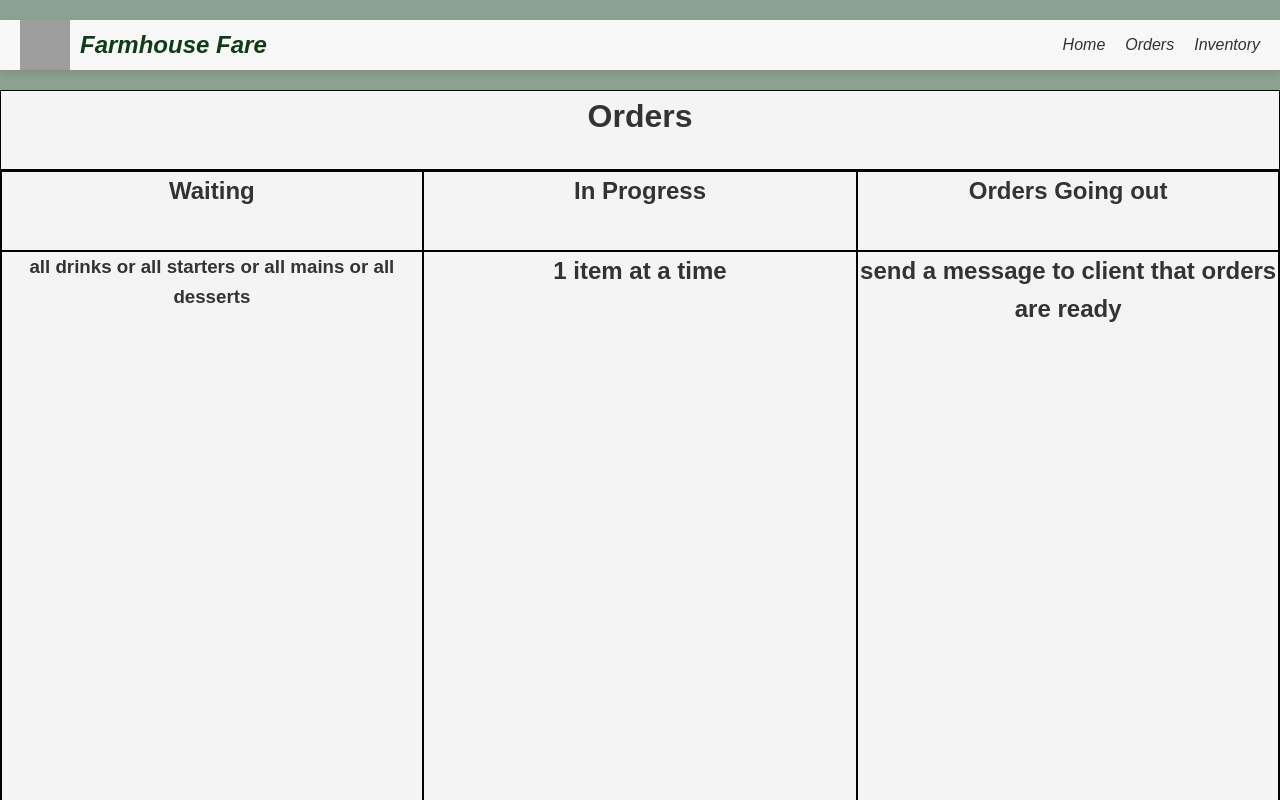
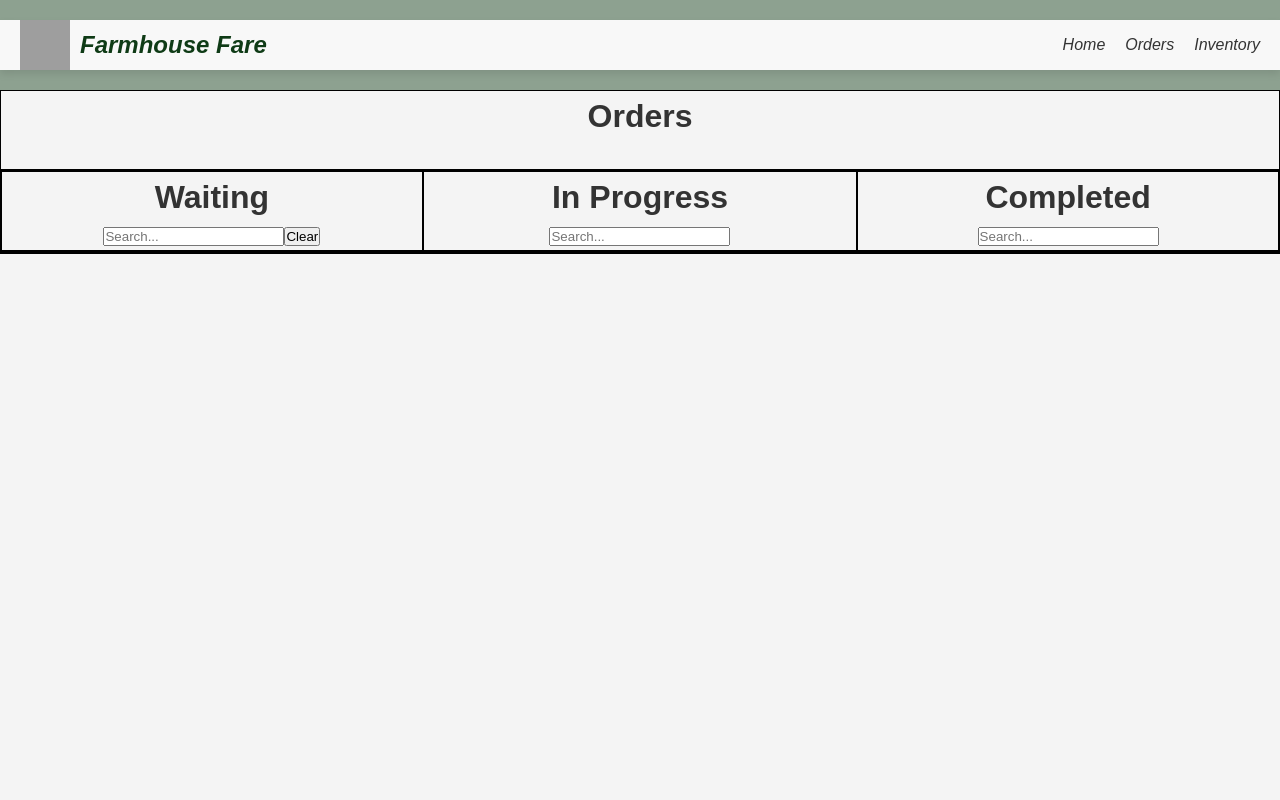
Before and after one commit to Bradwill-Van-Niekerk/wild-and-rooted, a React (Create React App) app: page /Orders in a window 1280 px wide. Shown: the top 800 px of the page. Built offline with nearby package versions, Linux system fonts and the light colour scheme; grey boxes are pictures that could not be loaded.

Commit message:
Orders template- in progress

```diff
--- a/src/Components/Home.css
+++ b/src/Components/Home.css
@@ -70,7 +70,7 @@ header .logo h1 {
     height: 100%;
     background-size: cover;
     background-position: center;
-  }
+}
 
   .hero h1 {
     font-size: 3rem;
--- a/src/Pages-Staff-CSS/Orders.css
+++ b/src/Pages-Staff-CSS/Orders.css
@@ -18,6 +18,6 @@
 /*Content*/
 .HomesBoxes2{
     width: 100%;
-    height: 100rem;
+    height: 10rem auto;
     border: 1px solid black;
 }
--- a/src/Pages-Staff/Orders.js
+++ b/src/Pages-Staff/Orders.js
@@ -1,5 +1,90 @@
 import '../Pages-Staff-CSS/Orders.css'
+import { useState } from 'react';
+import { OrderData } from './TempData'
 
+function OrderLayoutWaiting(){
+    const [query, setQuery] = useState(""); // State to store search input
+
+    // Filter the data based on the search query
+    const filteredData = OrderData.filter((items) =>
+        items.subject.toLowerCase().includes(query.toLowerCase())|| items.name.toLowerCase().includes(query.toLowerCase()) // Case-insensitive search
+    );
+    return(
+    <div>
+    <div className='HomesBoxes1'><h1>Waiting</h1>
+    {/* Search bar */}
+    <input
+        id='TexT1'
+        type="text"
+        placeholder="Search..."
+        value={query}
+        onChange={(e) => setQuery(e.target.value)} // Update query state on user input
+    />
+    <button type="button" id="clearButton1">Clear</button>
+    </div>
+    {/* Display filtered results */}
+    <div className="HomesBoxes2">
+        {filteredData.map((items) => (
+            <></>
+))}
+    </div>
+</div>)
+}
+function OrderLayoutInProgress(){
+    const [query, setQuery] = useState(""); // State to store search input
+
+    // Filter the data based on the search query
+    const filteredData = OrderData.filter((items) =>
+        items.subject.toLowerCase().includes(query.toLowerCase())|| items.name.toLowerCase().includes(query.toLowerCase()) // Case-insensitive search
+    );
+    return(
+    <div>
+    <div className='HomesBoxes1'><h1>In Progress</h1>
+    {/* Search bar */}
+    <input
+        className='TutorSearch'
+        type="text"
+        placeholder="Search..."
+        value={query}
+        onChange={(e) => setQuery(e.target.value)} // Update query state on user input
+    />
+    </div>
+    {/* Display filtered results */}
+    <div className="HomesBoxes2">
+        {filteredData.map((items) => (
+            <></>
+))}
+    </div>
+</div>)
+}
+function OrderLayoutFinished(){
+    const [query, setQuery] = useState(""); // State to store search input
+
+    // Filter the data based on the search query
+    const filteredData = OrderData.filter((items) =>
+        items.subject.toLowerCase().includes(query.toLowerCase())|| items.name.toLowerCase().includes(query.toLowerCase()) // Case-insensitive search
+    );
+    return(
+    <div>
+    <div className='HomesBoxes1'><h1>Completed</h1>
+    {/* Search bar */}
+    <input
+        className='TutorSearch'
+        type="text"
+        placeholder="Search..."
+        value={query}
+        onChange={(e) => setQuery(e.target.value)} // Update query state on user input
+    />
+    </div>
+    {/* Display filtered results */}
+    <div className="HomesBoxes2">
+        {filteredData.map((items) => (
+            <>
+            </>
+))}
+    </div>
+</div>)
+}
 function Orders(){
     return(
         <>
@@ -10,40 +95,13 @@ function Orders(){
         </div>
         <div className="HomesBox2"> {/*grid 1 with 3 columns*/}
             <div className="HomesBoxe1">
-                <div className="HomesBoxes1">
-                    <h2>
-                        Waiting
-                    </h2>
-                </div>
-                <div className="HomesBoxes2">
-                    <h3>
-                        all drinks or all starters or all mains or all desserts
-                    </h3>
-                </div>
+                <OrderLayoutWaiting/>
             </div>
             <div className="HomesBoxe2">
-                <div className="HomesBoxes1">
-                    <h2>
-                        In Progress
-                    </h2>
-                </div>
-                <div className="HomesBoxes2">
-                    <h2>
-                        1 item at a time
-                    </h2>
-                </div>
+                <OrderLayoutInProgress/>
             </div>
             <div className="HomesBoxe3">
-                <div className="HomesBoxes1">
-                    <h2>
-                        Orders Going out
-                    </h2>
-                </div>
-                <div className="HomesBoxes2">
-                    <h2>
-                        send a message to client that orders are ready
-                    </h2>
-                </div>
+                <OrderLayoutFinished/>
             </div>
         </div>
         </>
--- /dev/null
+++ b/src/Pages-Staff/TempData.js
@@ -0,0 +1,35 @@
+export const OrderData = [
+    {
+        name: 'Johnny',
+        ClassName: 'box1',
+        subject: 'Biology/Life science',
+        Icon: 'https://i.postimg.cc/DysLKmML/icon.jpg',
+        Stars: 'https://i.postimg.cc/028P9Btn/n8dx1pd1.png',
+        src: 'https://www.youtube.com/embed/LMiCoo60XwM',
+        Reviewer: "Smitty",
+        ReviewContent: "This tutor is really good at explaining the breathing process, and covered in depth how the oxygen gets added into the bloodstream",
+        id: 1,
+    },
+    {
+        name: 'Kevin',
+        ClassName: 'box1',
+        subject: 'Maths and Sciences',
+        Icon: 'https://i.postimg.cc/DysLKmML/icon.jpg',
+        Stars: 'https://i.postimg.cc/028P9Btn/n8dx1pd1.png',
+        src: 'https://www.youtube.com/embed/3AJOGNaPH5I',
+        Reviewer: "Caitlin",
+        ReviewContent: "I had the pleasure of working with Kevin for the past 3 lesson. I've improve my understanding of Trigonmetry so much that i finally got over 70% for P2. From the very first session, it was clear that he is not only knowledgeable but also passionate about teaching math's.",
+        id: 2,
+    },
+    {
+        name: 'Lechuti',
+        ClassName: 'box1',
+        subject: 'English FAL',
+        Icon: 'https://i.postimg.cc/DysLKmML/icon.jpg',
+        Stars: 'https://i.postimg.cc/028P9Btn/n8dx1pd1.png',
+        src: 'https://www.youtube.com/embed/JYU5xIrjQQA',
+        Reviewer: "Emma",
+        ReviewContent: "Thanks to Lechuti, my English skills have improved significantly, both in writing and conversation. I feel more confident expressing myself and participating in discussions. The preparation for my exams went smoothly, and I achieved results I’m proud of. I highly recommend Lechuti to anyone seeking a dedicated and knowledgeable English FAL tutor. She truly has a gift for teaching",
+        id: 3,
+    }
+]
```
